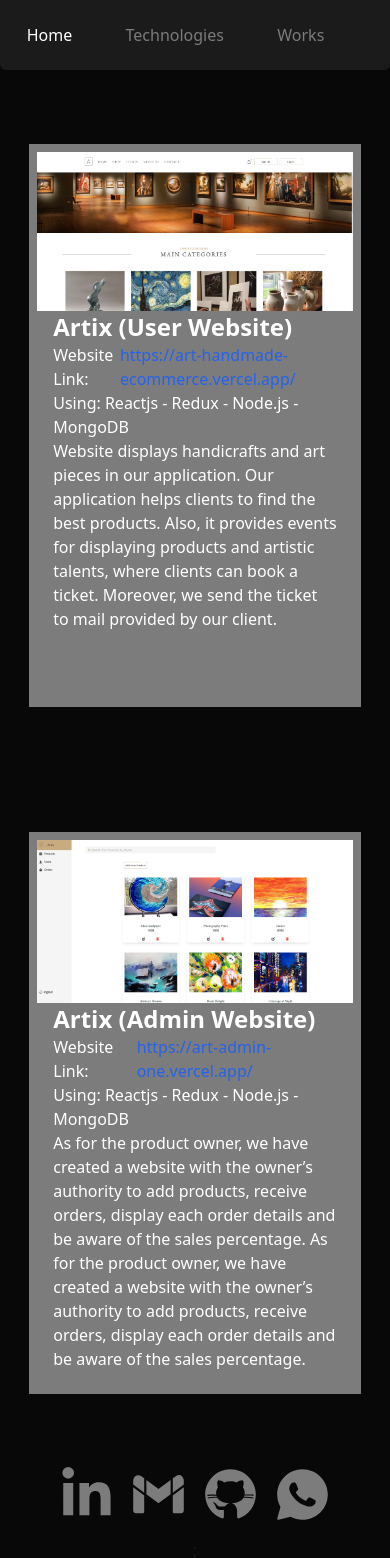
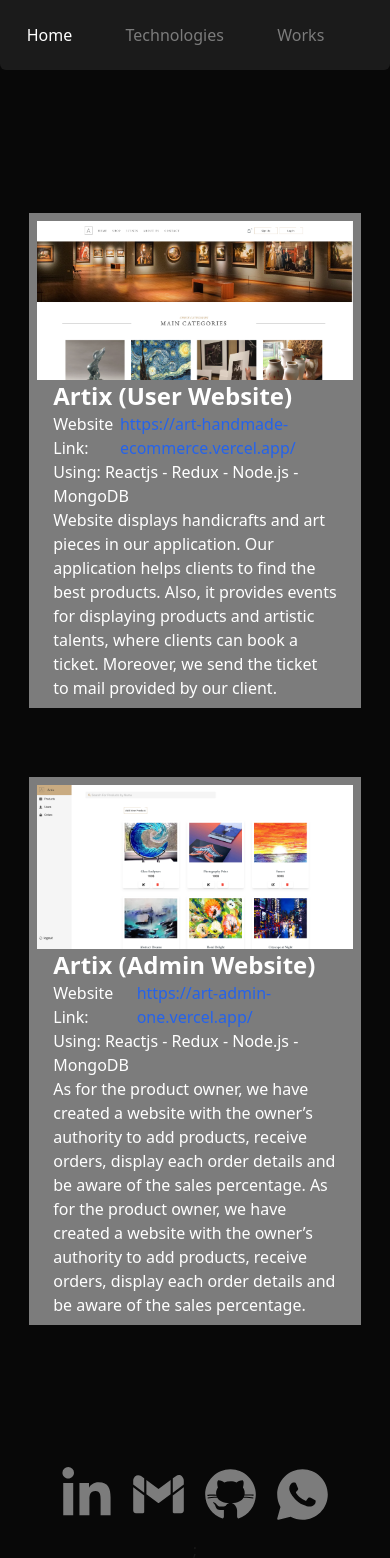
Before and after one commit to mahmoud2391997/potfolio-deploying, a Next.js app: page /works in a window 390 px wide. Shown: the top 1558 px of the page. Built offline with nearby package versions, Linux system fonts and the light colour scheme.

Commit message:
responsive

```diff
--- a/pages/works/index.tsx
+++ b/pages/works/index.tsx
@@ -3,8 +3,8 @@ import Link from "next/link";
 
 export default function Works() {
   return (
-    <section className=" w-[85%]  h-[1250px] md:h-[600px] lg:h-[530px] flex flex-col justify-between text-white lg:my-0 my-36 ">
-      <div className="w-full min-h-[45%] h-auto flex flex-col md:flex-row p-2 bg-[#7c7c7c]">
+    <section className=" w-[85%]  h-[1250px] md:h-[600px] lg:h-[550px] flex flex-col justify-evenly text-white lg:my-0 my-36 ">
+      <div className="w-full  h-auto flex flex-col md:flex-row p-2 bg-[#7c7c7c]">
         <div className="lg:w-1/2 w-full min-w-[240px]">
           <Image
             src="/user.jpg"
@@ -38,7 +38,7 @@ export default function Works() {
           </p>
         </div>
       </div>
-      <div className="w-full  min-h-[45%] h-auto  flex flex-col md:flex-row p-2 bg-[#7c7c7c]">
+      <div className="w-full   h-auto  flex flex-col md:flex-row p-2 bg-[#7c7c7c]">
         <div className="lg:w-4/6 w-full min-w-[240px]">
           <Image
             src="/adminimg.png"
```
